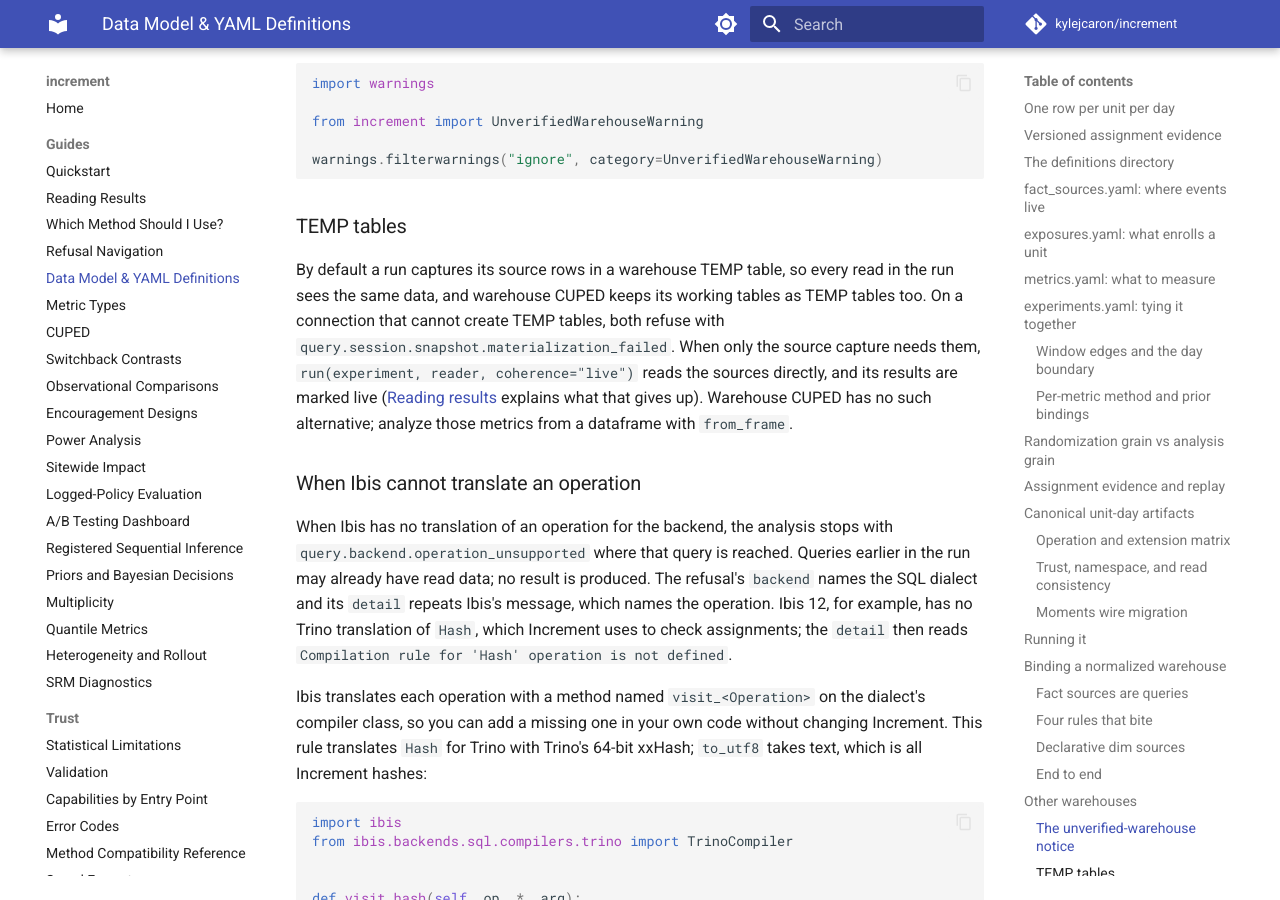
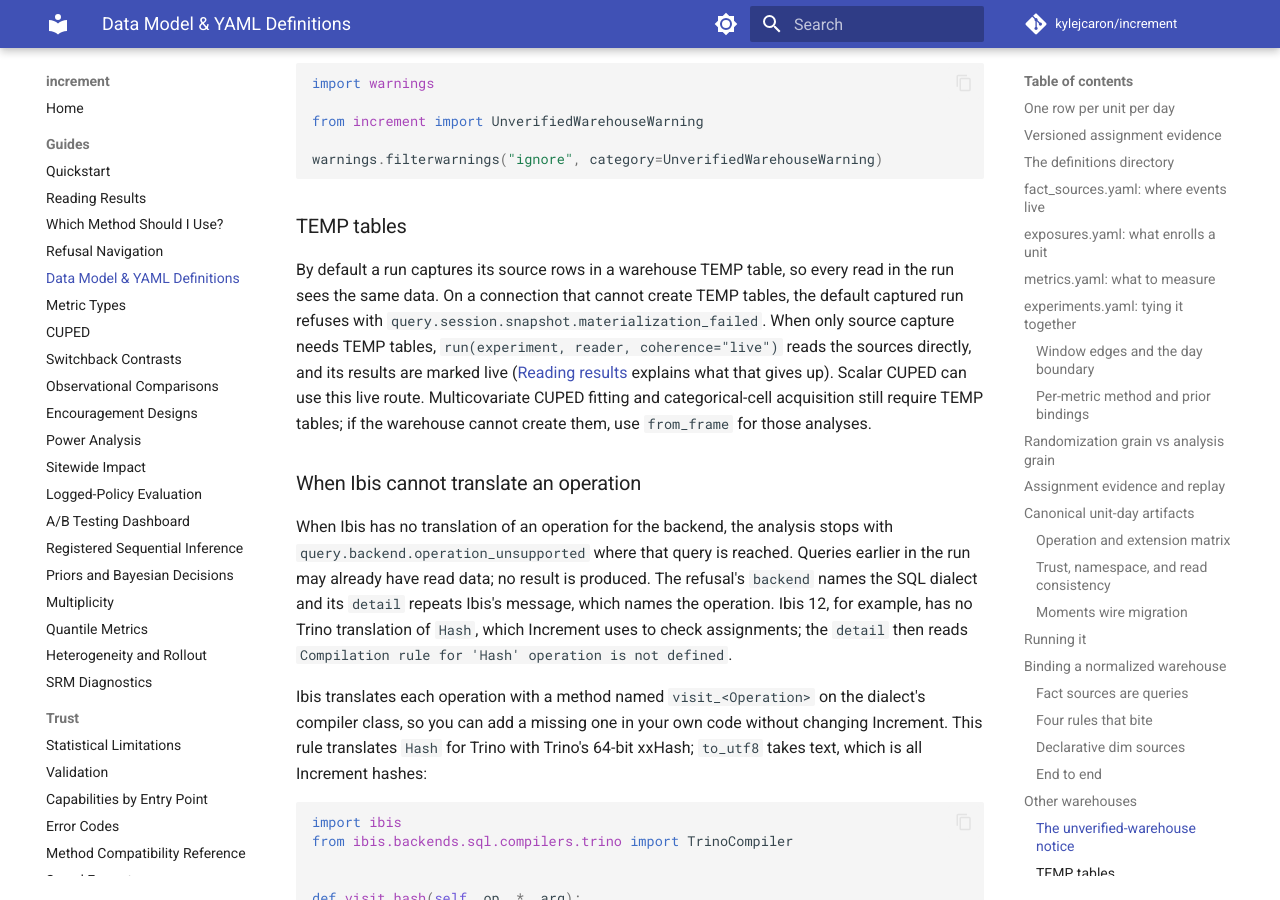
Before and after one commit to kylejcaron/increment, an MkDocs documentation site: the page built from docs/guides/data-model.md, in a window 1280 px wide and 900 px high, scrolled down 25672 px. Built offline with MkDocs 1.6.1 and Material for MkDocs 9.7.7, drawn with Linux system fonts in a browser that asks for light colours; comment, search, counter and statistics services are not loaded.

Commit message:
docs: correct the abs_se, warehouse CUPED and observational parity statements (#476)

```diff
--- a/docs/guides/data-model.md
+++ b/docs/guides/data-model.md
@@ -2077,14 +2077,15 @@ warnings.filterwarnings("ignore", category=UnverifiedWarehouseWarning)
 ### TEMP tables
 
 By default a run captures its source rows in a warehouse TEMP table, so every
-read in the run sees the same data, and warehouse CUPED keeps its working
-tables as TEMP tables too. On a connection that cannot create TEMP tables, both
-refuse with `query.session.snapshot.materialization_failed`. When only the source
-capture needs them, `run(experiment, reader, coherence="live")` reads the
-sources directly, and its results are marked live
-([Reading results](reading-results.md) explains what that gives up). Warehouse
-CUPED has no such alternative; analyze those metrics from a dataframe with
-`from_frame`.
+read in the run sees the same data. On a connection that cannot create TEMP
+tables, the default captured run refuses with
+`query.session.snapshot.materialization_failed`. When only source capture needs
+TEMP tables, `run(experiment, reader, coherence="live")` reads the sources
+directly, and its results are marked live
+([Reading results](reading-results.md) explains what that gives up). Scalar
+CUPED can use this live route. Multicovariate CUPED fitting and
+categorical-cell acquisition still require TEMP tables; if the warehouse cannot
+create them, use `from_frame` for those analyses.
 
 ### When Ibis cannot translate an operation
 
```
Also changed, not shown: README.md (+4 -2 lines), docs/guides/metric-types.md (+6 -4 lines), docs/guides/observational.md (+5 -3 lines), docs/index.md (+4 -2 lines).
